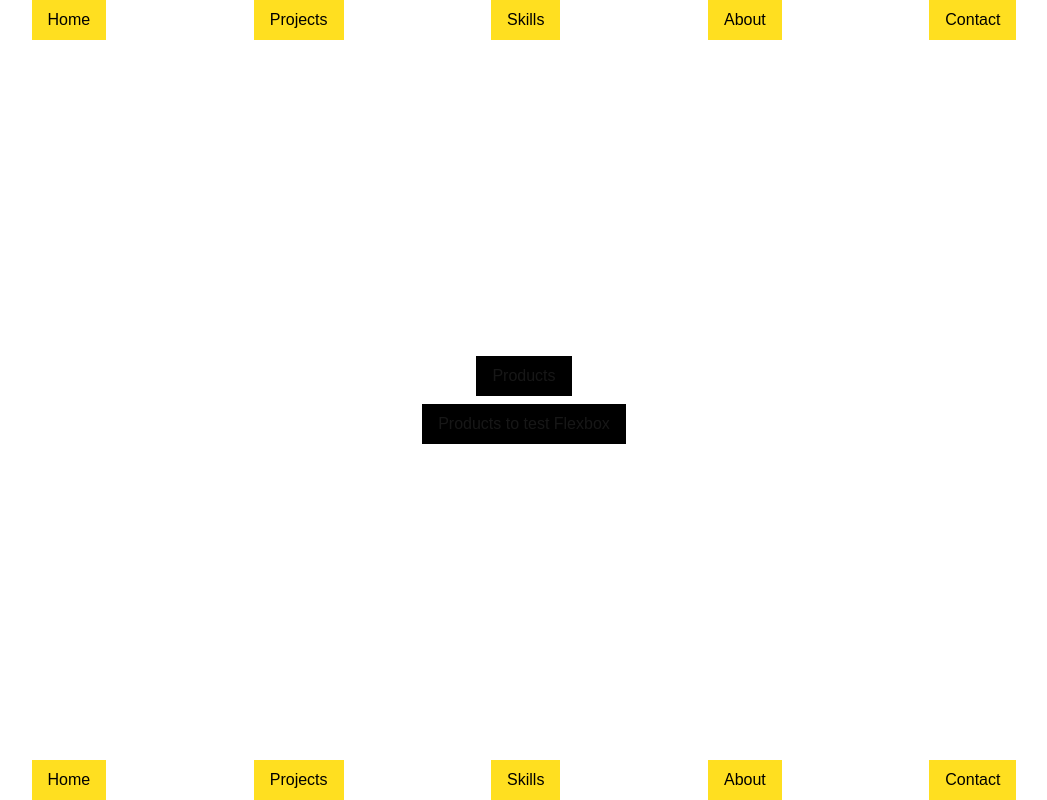
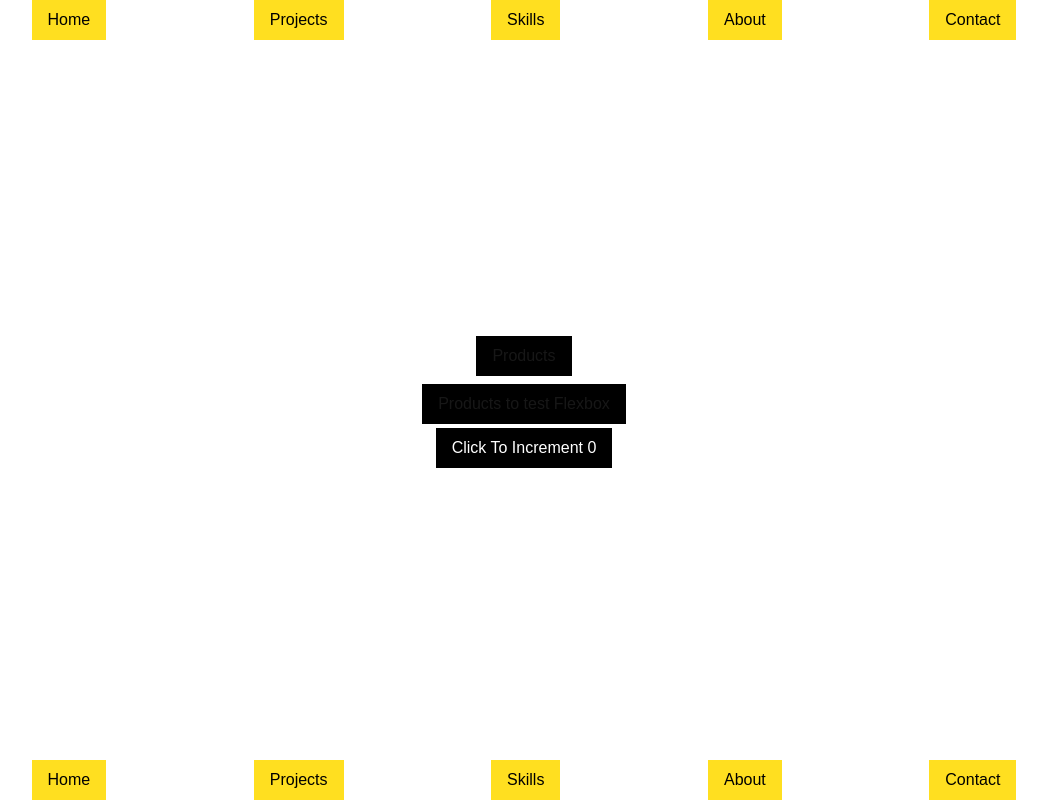
Before and after one commit to AbdullahShah66666/NextJs-Projects, a Next.js app: page / in a window 1280 px wide. Shown: the whole page, without its empty margins (116-1163 px from the left). Built offline with nearby package versions, Linux system fonts and the light colour scheme.

Commit message:
"Adding counter component and button component"

```diff
--- /dev/null
+++ b/src/app/counter.tsx
@@ -0,0 +1,15 @@
+import { useState } from 'react';
+
+export default function ButtonForPractice() {
+  const [count, setCount] = useState(0);
+
+  function handleClick() {
+    setCount(count + 1);
+  }
+
+  return (
+    <button className="py-2 px-4 text-white bg-black" onClick={handleClick}>
+      Click To Increment {count}
+    </button>
+  );
+}
--- a/src/app/page.tsx
+++ b/src/app/page.tsx
@@ -1,4 +1,16 @@
+/*import dynamic from 'next/dynamic';
+
+const ButtonForPractice = dynamic(
+  () => import('../components/ButtonForPractice'),
+  {
+    ssr: false,
+  }
+);*/
+'use client';
+import React from 'react';
 import Link from 'next/link';
+
+import ButtonForPractice from './counter';
 
 export default function Home() {
   return (
@@ -9,6 +21,7 @@ export default function Home() {
       <h1 className="py-2 px-4 my-1 bg-black">
         <Link href="/products">Products to test Flexbox</Link>
       </h1>
+      <ButtonForPractice />
     </div>
   );
 }
--- /dev/null
+++ b/src/components/button/page.tsx
@@ -0,0 +1,15 @@
+import React, { useState } from 'react';
+
+export default function ButtonForPractice() {
+  const [count, setCount] = useState(0);
+
+  function handleClick() {
+    setCount(count + 1);
+  }
+
+  return (
+    <button className="py-2 px-4 text-white bg-black" onClick={handleClick}>
+      Click To Increment {count}
+    </button>
+  );
+}
```
